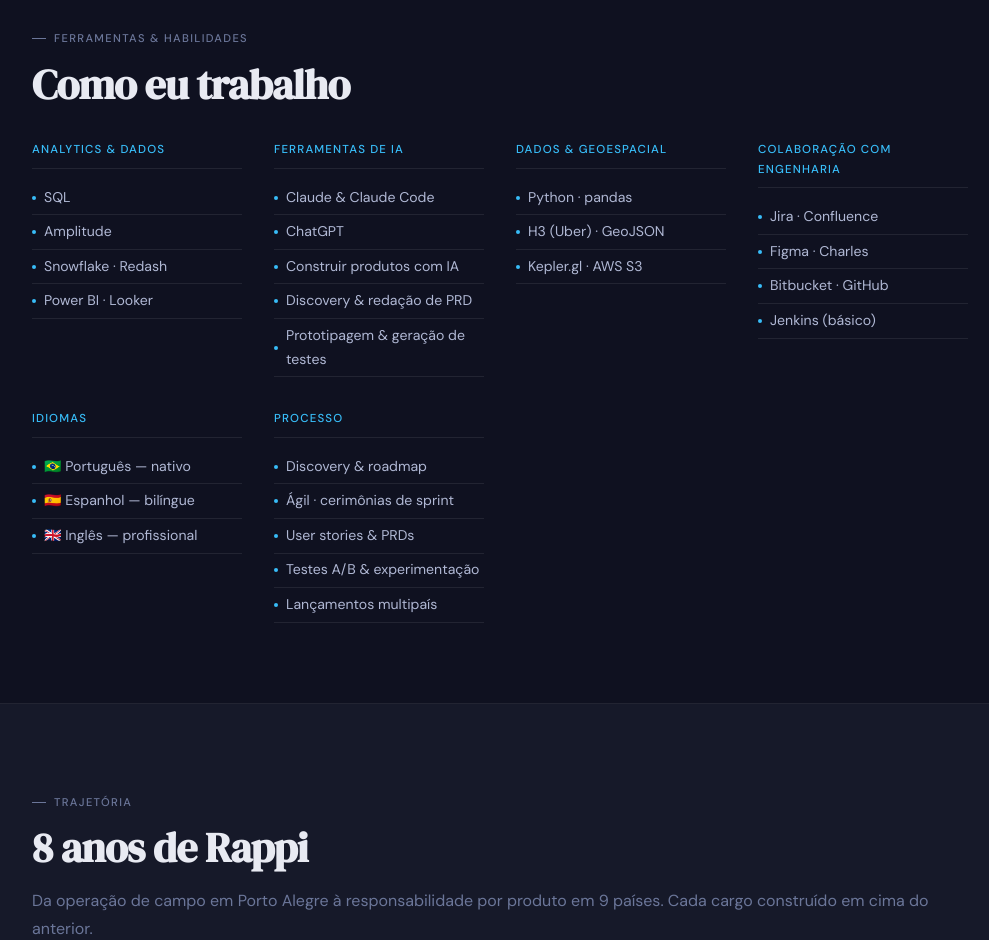
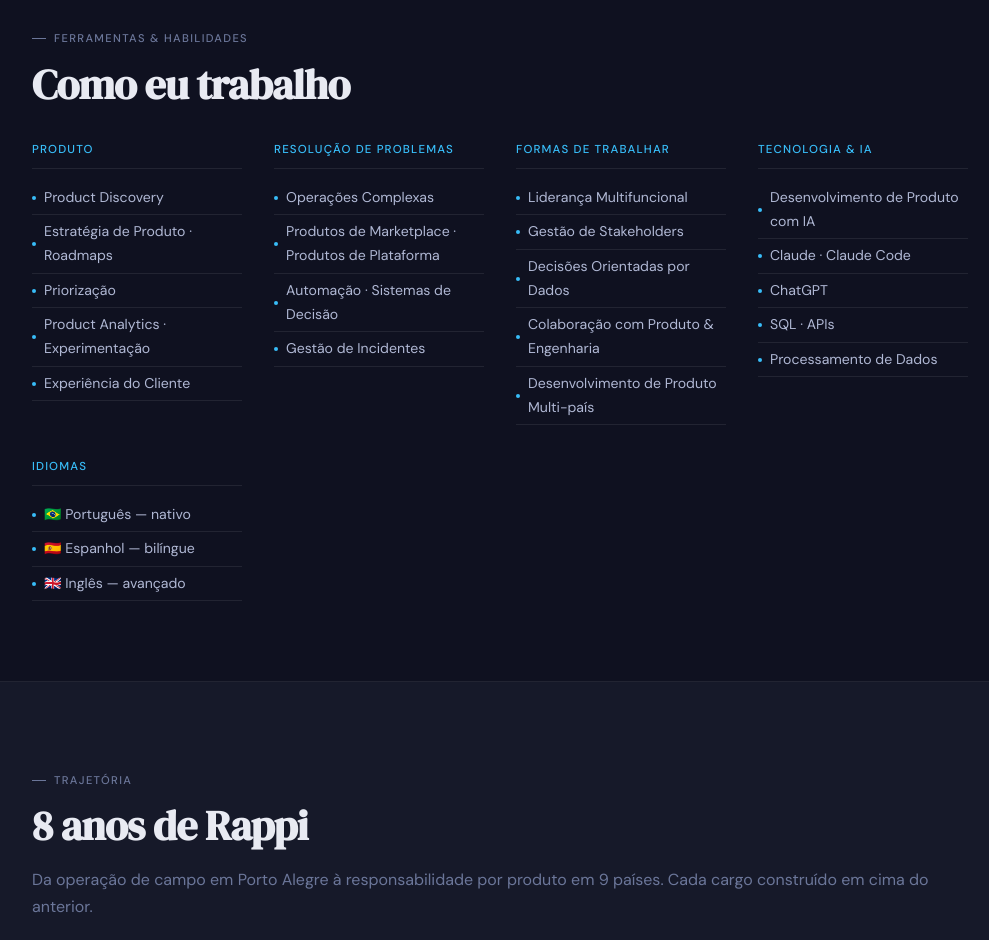
Before and after one commit to crislamp/crislapott.com, a plain HTML site: page pt.html in a window 1280 px wide. Shown: the part 2340-3280 px from the top of the page, without its empty margins (140-1129 px from the left). Drawn offline with Linux system fonts and the light colour scheme.

Commit message:
Align How I Work skills categories with CV core expertise

```diff
--- a/pt.html
+++ b/pt.html
@@ -1299,39 +1299,42 @@ footer {
     <h2 class="section-title">Como eu trabalho</h2>
     <div class="skills-grid">
       <div>
-        <div class="skill-group-title">Analytics & dados</div>
+        <div class="skill-group-title">Produto</div>
         <ul class="skill-list">
-          <li>SQL</li>
-          <li>Amplitude</li>
-          <li>Snowflake · Redash</li>
-          <li>Power BI · Looker</li>
+          <li>Product Discovery</li>
+          <li>Estratégia de Produto · Roadmaps</li>
+          <li>Priorização</li>
+          <li>Product Analytics · Experimentação</li>
+          <li>Experiência do Cliente</li>
         </ul>
       </div>
       <div>
-        <div class="skill-group-title">Ferramentas de IA</div>
+        <div class="skill-group-title">Resolução de problemas</div>
         <ul class="skill-list">
-          <li>Claude &amp; Claude Code</li>
+          <li>Operações Complexas</li>
+          <li>Produtos de Marketplace · Produtos de Plataforma</li>
+          <li>Automação · Sistemas de Decisão</li>
+          <li>Gestão de Incidentes</li>
+        </ul>
+      </div>
+      <div>
+        <div class="skill-group-title">Formas de trabalhar</div>
+        <ul class="skill-list">
+          <li>Liderança Multifuncional</li>
+          <li>Gestão de Stakeholders</li>
+          <li>Decisões Orientadas por Dados</li>
+          <li>Colaboração com Produto &amp; Engenharia</li>
+          <li>Desenvolvimento de Produto Multi-país</li>
+        </ul>
+      </div>
+      <div>
+        <div class="skill-group-title">Tecnologia &amp; IA</div>
+        <ul class="skill-list">
+          <li>Desenvolvimento de Produto com IA</li>
+          <li>Claude · Claude Code</li>
           <li>ChatGPT</li>
-          <li>Construir produtos com IA</li>
-          <li>Discovery &amp; redação de PRD</li>
-          <li>Prototipagem &amp; geração de testes</li>
-        </ul>
-      </div>
-      <div>
-        <div class="skill-group-title">Dados &amp; geoespacial</div>
-        <ul class="skill-list">
-          <li>Python · pandas</li>
-          <li>H3 (Uber) · GeoJSON</li>
-          <li>Kepler.gl · AWS S3</li>
-        </ul>
-      </div>
-      <div>
-        <div class="skill-group-title">Colaboração com engenharia</div>
-        <ul class="skill-list">
-          <li>Jira · Confluence</li>
-          <li>Figma · Charles</li>
-          <li>Bitbucket · GitHub</li>
-          <li>Jenkins (básico)</li>
+          <li>SQL · APIs</li>
+          <li>Processamento de Dados</li>
         </ul>
       </div>
       <div>
@@ -1339,17 +1342,7 @@ footer {
         <ul class="skill-list">
           <li>🇧🇷 Português — nativo</li>
           <li>🇪🇸 Espanhol — bilíngue</li>
-          <li>🇬🇧 Inglês — profissional</li>
-        </ul>
-      </div>
-      <div>
-        <div class="skill-group-title">Processo</div>
-        <ul class="skill-list">
-          <li>Discovery &amp; roadmap</li>
-          <li>Ágil · cerimônias de sprint</li>
-          <li>User stories &amp; PRDs</li>
-          <li>Testes A/B &amp; experimentação</li>
-          <li>Lançamentos multipaís</li>
+          <li>🇬🇧 Inglês — avançado</li>
         </ul>
       </div>
     </div>
```
Also changed, not shown: index.html (+31 -38 lines).
